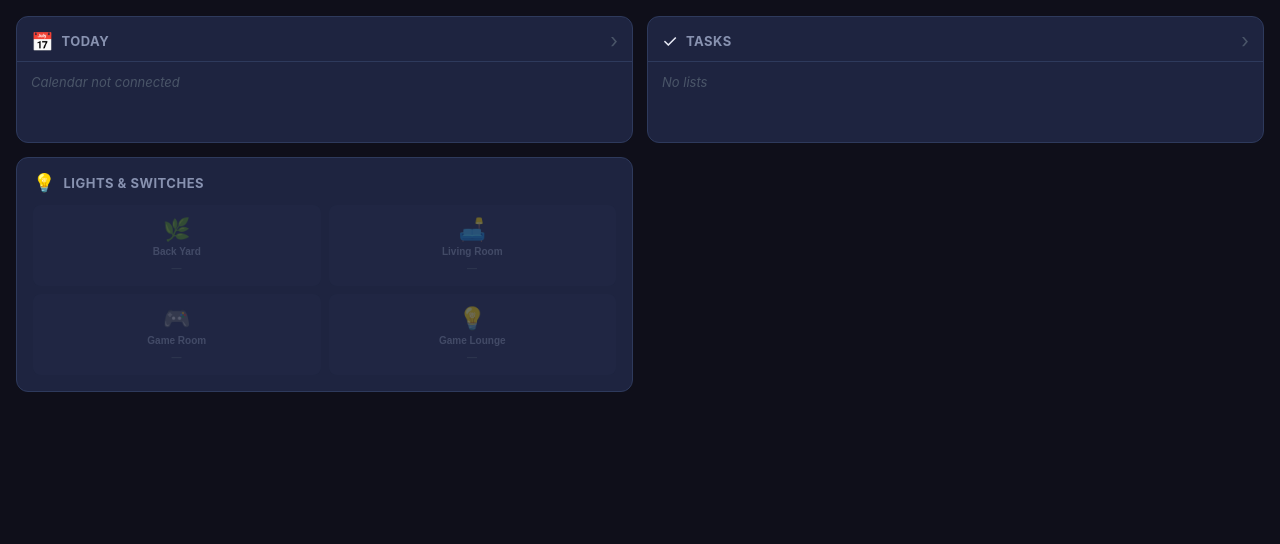
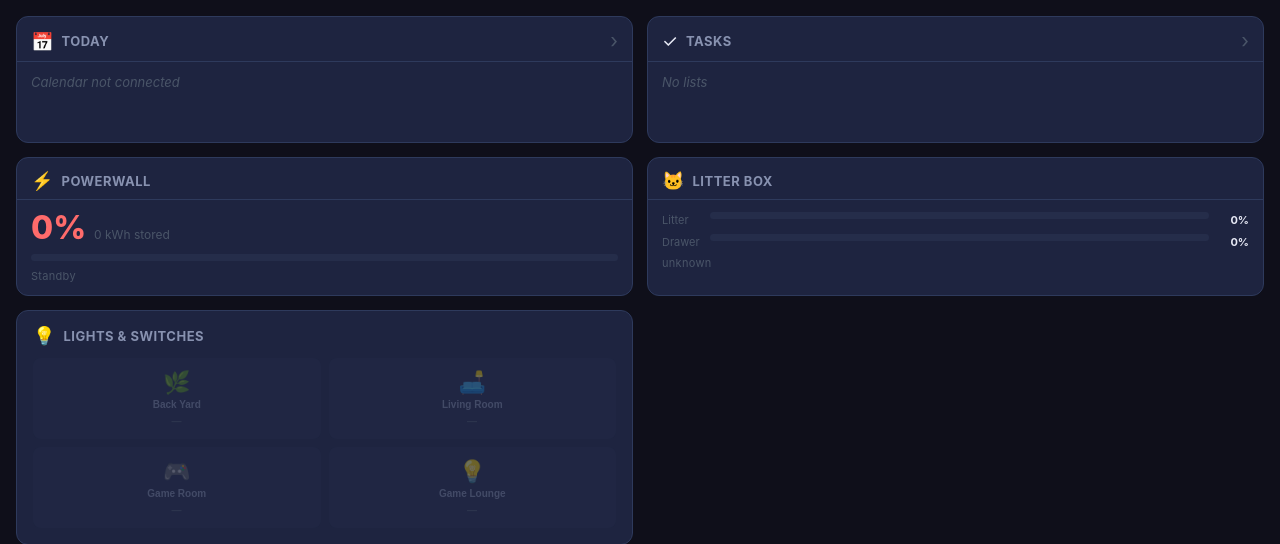
Before and after one commit to robertwenstrand-commits/home-kiosk, a Flask app: page / in a window 1280 px wide. Shown: the part 56-600 px from the top of the page. Run offline with Flask 3, Linux system fonts and the light colour scheme; data that the repository does not hold is empty.

Commit message:
Add Powerwall and Catbox stats panel; show all Today events
- Dashboard: new Powerwall card shows battery % (color-coded green/yellow/
  red), kWh stored, and charging/discharging/standby status
- Dashboard: new Litter Box card shows litter level %, waste drawer %
  (warns red >=90%), and current robot status (rdy→Ready, cln→Cleaning etc.)
- Backend: /api/home-stats fetches all 6 HA entities in one batch call
- Today card: removed 4-event cap — all day's appointments now shown

Co-Authored-By: Claude Sonnet 4.6 <noreply@anthropic.com>

```diff
--- a/server/app.py
+++ b/server/app.py
@@ -357,6 +357,50 @@ def api_lights_toggle():
     return jsonify({'ok': True})
 
 
+# ── Home Stats API ─────────────────────────────────────────────────────────────
+
+_HOME_STAT_ENTITIES = {
+    'pw_remaining': 'sensor.tesla_powerwall_2_battery_remaining',
+    'pw_capacity':  'sensor.tesla_powerwall_2_battery_capacity',
+    'pw_power':     'sensor.tesla_powerwall_2_power',
+    'cat_litter':   'sensor.catbox_prime_litter_level',
+    'cat_drawer':   'sensor.catbox_prime_waste_drawer',
+    'cat_status':   'sensor.catbox_prime_status_code',
+}
+
+
+@app.route('/api/home-stats')
+def api_home_stats():
+    states = _ha_states_map(_HOME_STAT_ENTITIES.values())
+
+    def fval(key, default=0.0):
+        raw = (states.get(_HOME_STAT_ENTITIES[key]) or {}).get('state', default)
+        try:
+            return float(raw)
+        except (ValueError, TypeError):
+            return float(default)
+
+    def sval(key, default='unknown'):
+        return (states.get(_HOME_STAT_ENTITIES[key]) or {}).get('state') or default
+
+    pw_remaining = fval('pw_remaining')
+    pw_capacity  = fval('pw_capacity', 13.5)
+    pw_pct       = round(pw_remaining / pw_capacity * 100) if pw_capacity > 0 else 0
+
+    return jsonify({
+        'powerwall': {
+            'pct':     min(100, max(0, pw_pct)),
+            'kwh':     round(pw_remaining, 1),
+            'power_w': fval('pw_power'),
+        },
+        'catbox': {
+            'litter_pct': round(fval('cat_litter')),
+            'waste_pct':  round(fval('cat_drawer')),
+            'status':     sval('cat_status'),
+        },
+    })
+
+
 # ── Pool API ───────────────────────────────────────────────────────────────────
 
 POOL_ENTITIES = {
--- a/server/static/css/style.css
+++ b/server/static/css/style.css
@@ -411,6 +411,61 @@ html, body {
   background-clip: text;
   animation: fadeSlideUp 0.3s both;
 }
+
+/* ── Stat cards (Powerwall, Catbox) ────────────────────────────────────── */
+.stat-pct-row {
+  display: flex;
+  align-items: baseline;
+  gap: 8px;
+  margin-bottom: 10px;
+}
+.stat-pct-big {
+  font-size: 32px;
+  font-weight: 800;
+  line-height: 1;
+}
+.stat-kwh-label {
+  font-size: 12px;
+  color: var(--text-muted);
+  line-height: 1;
+}
+.stat-bar-track {
+  height: 7px;
+  background: var(--surface2);
+  border-radius: 4px;
+  overflow: hidden;
+  margin-bottom: 8px;
+}
+.stat-bar {
+  height: 100%;
+  border-radius: 4px;
+  transition: width 0.5s ease;
+}
+.stat-footer {
+  font-size: 11px;
+  color: var(--text-muted);
+  letter-spacing: 0.3px;
+}
+.stat-row {
+  display: flex;
+  align-items: center;
+  gap: 8px;
+  margin-bottom: 7px;
+}
+.stat-row-label {
+  font-size: 11px;
+  color: var(--text-muted);
+  width: 40px;
+  flex-shrink: 0;
+}
+.stat-row-val {
+  font-size: 11px;
+  font-weight: 700;
+  width: 32px;
+  text-align: right;
+  flex-shrink: 0;
+}
+.stat-warn { color: var(--danger); }
 
 /* ── Lights pane (dashboard) ────────────────────────────────────────────── */
 .dash-lights-pane {
--- a/server/static/js/app.js
+++ b/server/static/js/app.js
@@ -233,7 +233,7 @@ const App = {
 /* ── Dashboard UI ───────────────────────────────────────────────────────── */
 const DashUI = {
   async refresh() {
-    await Promise.all([this.loadEvents(), this.loadTasks(), LightsUI.load()]);
+    await Promise.all([this.loadEvents(), this.loadTasks(), LightsUI.load(), HomeStatsUI.load()]);
   },
 
   async loadEvents() {
@@ -249,8 +249,7 @@ const DashUI = {
         el.innerHTML = '<div class="dash-no-events">No events today</div>';
         return;
       }
-      const max = 4;
-      data.events.slice(0, max).forEach(ev => {
+      data.events.forEach(ev => {
         const d = document.createElement('div');
         d.className = 'dash-event';
         d.innerHTML = `
@@ -261,12 +260,6 @@ const DashUI = {
           </div>`;
         el.appendChild(d);
       });
-      if (data.events.length > max) {
-        const more = document.createElement('div');
-        more.className = 'dash-no-events';
-        more.textContent = `+${data.events.length - max} more`;
-        el.appendChild(more);
-      }
     } catch {
       el.innerHTML = '<div class="dash-no-events">Offline</div>';
     }
@@ -324,6 +317,66 @@ const DashUI = {
     } catch {
       el.innerHTML = '<div class="dash-no-events">Offline</div>';
     }
+  },
+};
+
+/* ── Home Stats UI (Powerwall + Catbox) ─────────────────────────────────── */
+const _CATBOX_STATUS = {
+  rdy: 'Ready',        cln: 'Cleaning',        ccc: 'Cycle Complete',
+  csf: 'Sensor Fault', cstp: 'Cat Detected',   cs:  'Cat Detected',
+  br:  'Drawer Full',  dfs:  'Drawer Full',     lf:  'Litter Full',
+  off: 'Off',          pd:   'Pinch Detect',    paused: 'Paused',
+  scf: 'Sensor Fault', dhf:  'Dustpan Full',    hpf: 'Hopper Empty',
+};
+
+const HomeStatsUI = {
+  async load() {
+    try {
+      const data = await API.get('/api/home-stats');
+      this._renderPowerwall(data.powerwall);
+      this._renderCatbox(data.catbox);
+    } catch {
+      ['dash-powerwall-body', 'dash-catbox-body'].forEach(id => {
+        document.getElementById(id).innerHTML = '<div class="dash-no-events">Offline</div>';
+      });
+    }
+  },
+
+  _renderPowerwall(pw) {
+    const el   = document.getElementById('dash-powerwall-body');
+    const pct  = Math.min(100, Math.max(0, pw.pct));
+    const col  = pct > 50 ? 'var(--success)' : pct > 20 ? 'var(--warn)' : 'var(--danger)';
+    const w    = Math.abs(pw.power_w);
+    const flow = pw.power_w >  50 ? `Discharging ${(w / 1000).toFixed(1)} kW`
+               : pw.power_w < -50 ? `Charging ${(w / 1000).toFixed(1)} kW`
+               : 'Standby';
+    el.innerHTML = `
+      <div class="stat-pct-row">
+        <span class="stat-pct-big" style="color:${col}">${pct}%</span>
+        <span class="stat-kwh-label">${pw.kwh} kWh stored</span>
+      </div>
+      <div class="stat-bar-track"><div class="stat-bar" style="width:${pct}%;background:${col}"></div></div>
+      <div class="stat-footer">${flow}</div>`;
+  },
+
+  _renderCatbox(cat) {
+    const el          = document.getElementById('dash-catbox-body');
+    const statusLabel = _CATBOX_STATUS[cat.status] || cat.status;
+    const litterCol   = cat.litter_pct < 20 ? 'var(--danger)' : cat.litter_pct < 40 ? 'var(--warn)' : 'var(--success)';
+    const drawerCol   = cat.waste_pct >= 90 ? 'var(--danger)' : cat.waste_pct >= 70 ? 'var(--warn)' : 'var(--success)';
+    const drawerWarn  = cat.waste_pct >= 90 ? ' ⚠' : '';
+    el.innerHTML = `
+      <div class="stat-row">
+        <span class="stat-row-label">Litter</span>
+        <div class="stat-bar-track" style="flex:1"><div class="stat-bar" style="width:${cat.litter_pct}%;background:${litterCol}"></div></div>
+        <span class="stat-row-val">${cat.litter_pct}%</span>
+      </div>
+      <div class="stat-row">
+        <span class="stat-row-label">Drawer</span>
+        <div class="stat-bar-track" style="flex:1"><div class="stat-bar" style="width:${cat.waste_pct}%;background:${drawerCol}"></div></div>
+        <span class="stat-row-val${cat.waste_pct >= 90 ? ' stat-warn' : ''}">${cat.waste_pct}%${drawerWarn}</span>
+      </div>
+      <div class="stat-footer">${statusLabel}</div>`;
   },
 };
 
--- a/server/templates/index.html
+++ b/server/templates/index.html
@@ -63,6 +63,28 @@
               <span class="card-arrow">&#8250;</span>
             </div>
             <div class="card-body" id="dash-tasks-body">
+              <div class="loading-dots"><span></span><span></span><span></span></div>
+            </div>
+          </div>
+
+          <!-- Powerwall -->
+          <div class="dash-card" id="dash-powerwall">
+            <div class="card-header">
+              <span class="card-icon">&#9889;</span>
+              <span class="card-title">Powerwall</span>
+            </div>
+            <div class="card-body" id="dash-powerwall-body">
+              <div class="loading-dots"><span></span><span></span><span></span></div>
+            </div>
+          </div>
+
+          <!-- Catbox Prime -->
+          <div class="dash-card" id="dash-catbox">
+            <div class="card-header">
+              <span class="card-icon">&#128049;</span>
+              <span class="card-title">Litter Box</span>
+            </div>
+            <div class="card-body" id="dash-catbox-body">
               <div class="loading-dots"><span></span><span></span><span></span></div>
             </div>
           </div>
```
